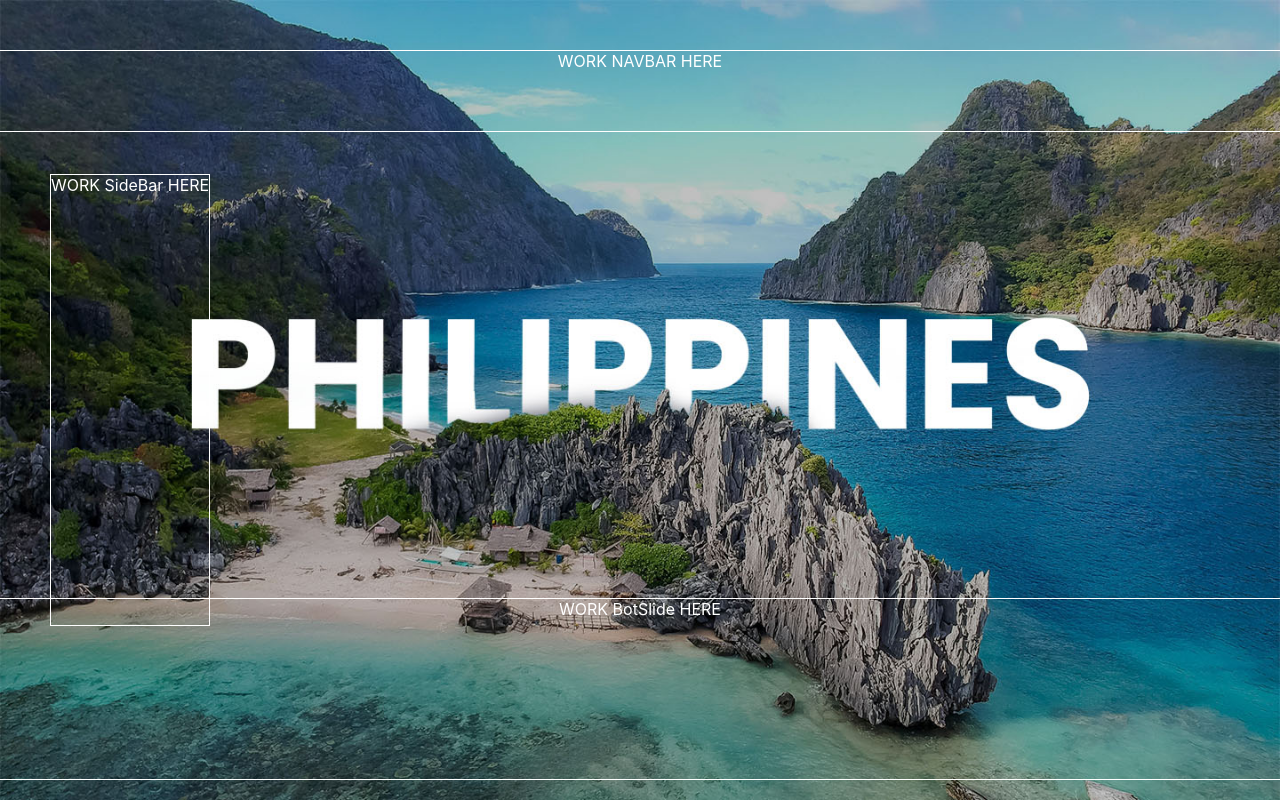
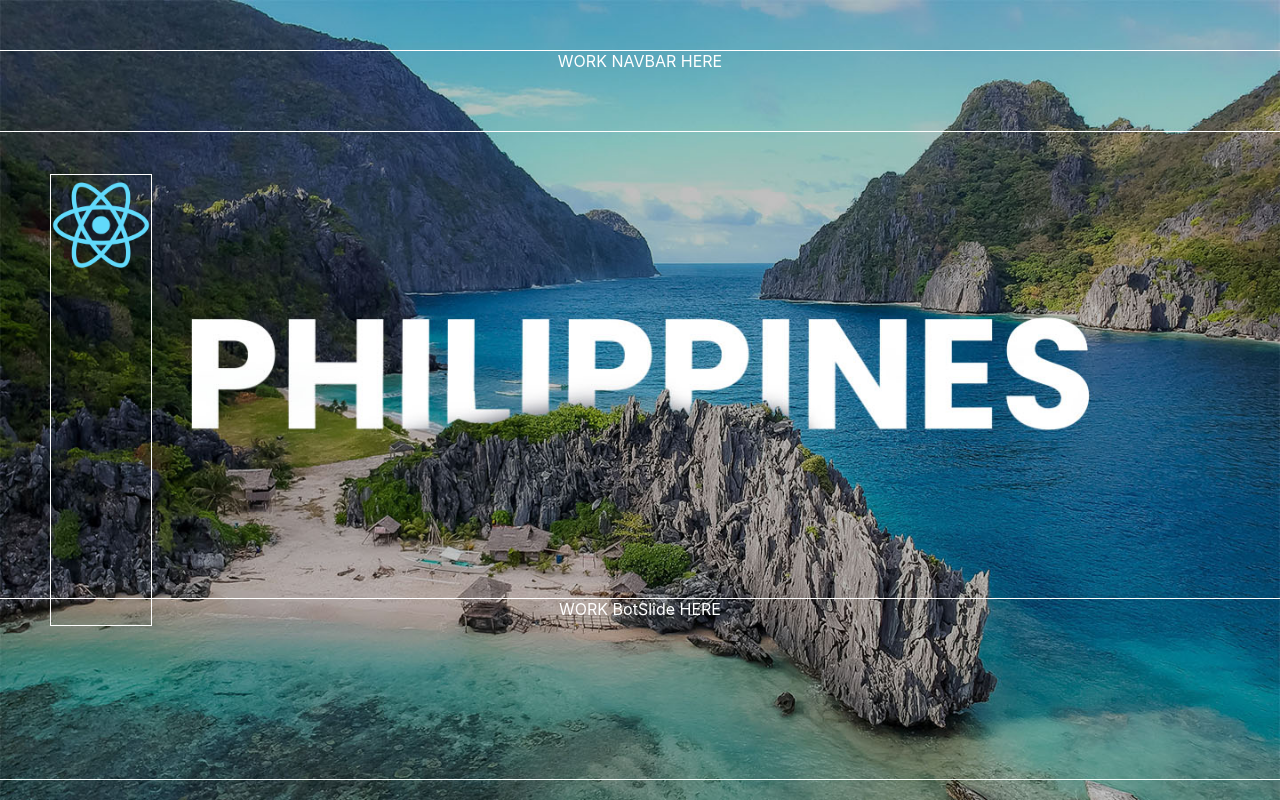
Before and after one commit to nathcodingworld/wandererReact, a React (Create React App) app: page / in a window 1280 px wide. Shown: the top 800 px of the page. Built offline with nearby package versions, Linux system fonts and the light colour scheme.

Commit message:
add image

```diff
--- a/src/Components/SideBar.tsx
+++ b/src/Components/SideBar.tsx
@@ -9,7 +9,11 @@ const SideBarStyle: React.CSSProperties = {
 };
 
 function SideBar() {
-  return <div style={SideBarStyle}>WORK SideBar HERE</div>;
+  return (
+    <div style={SideBarStyle}>
+      <img src={`${process.env.PUBLIC_URL}/logo512.png`} height="100px" width="100px"></img>
+    </div>
+  );
 }
 
 export default SideBar;
```
